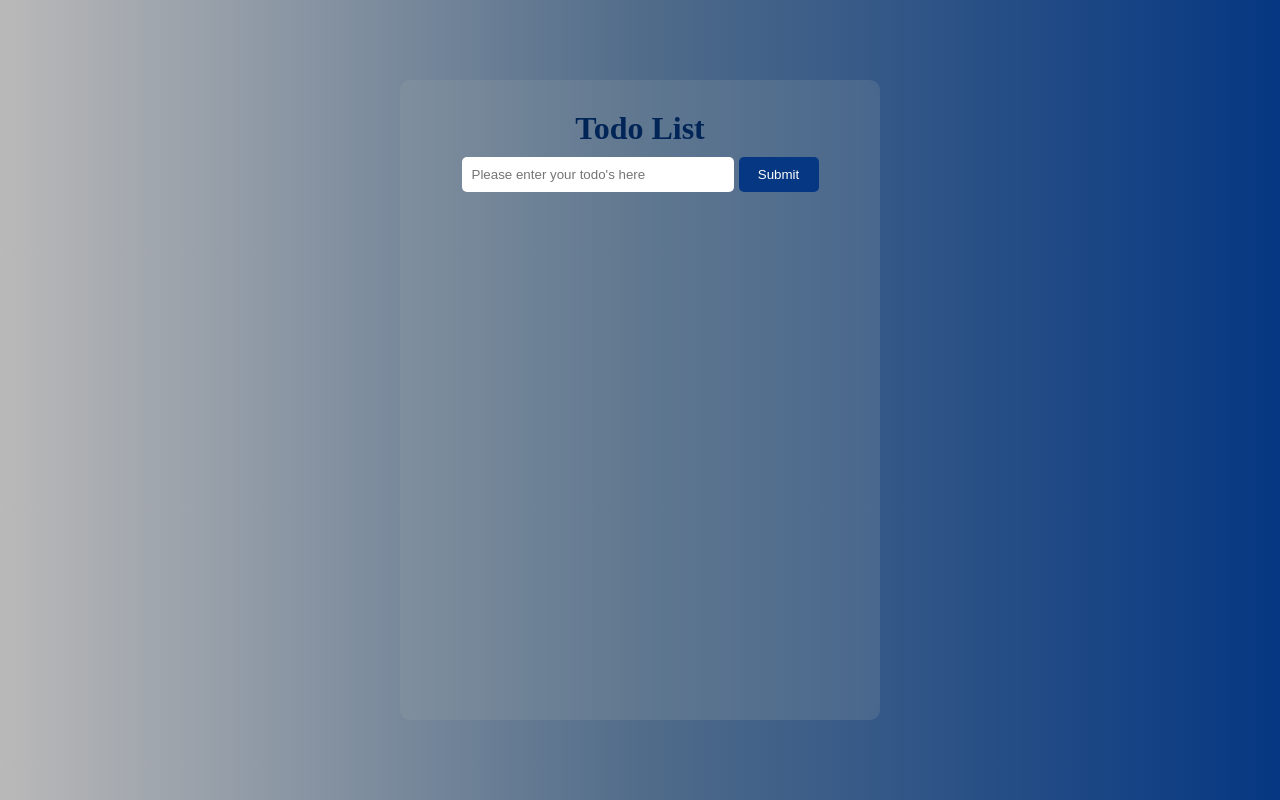
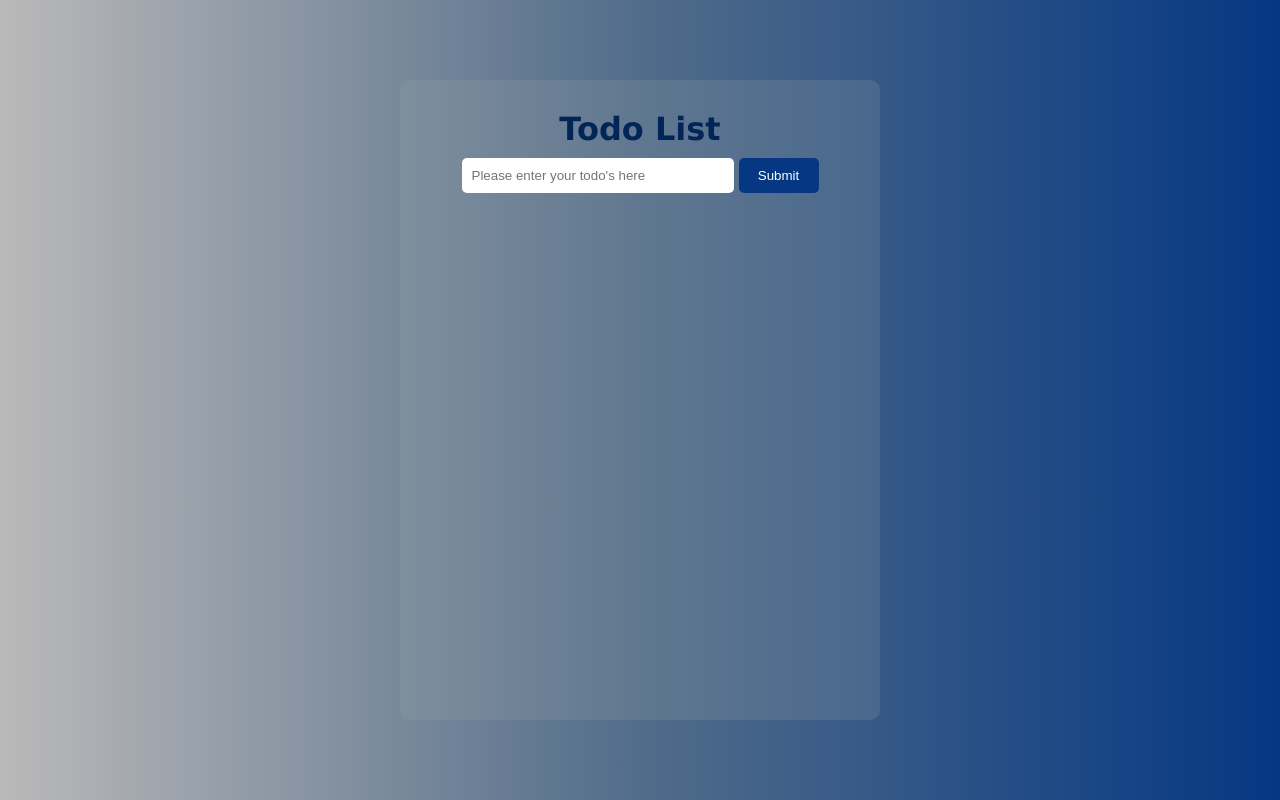
Before and after one commit to Tnath1/react_todo, a React (Vite) app: page / in a window 1280 px wide. Built offline with nearby package versions, Linux system fonts and the light colour scheme.

Commit message:
font and color

```diff
--- a/src/index.css
+++ b/src/index.css
@@ -6,6 +6,7 @@
 
 body {
   background: linear-gradient(to right, #bab9b9, #516c8a, #053782);
+  font-family: Geneva, Tahoma, sans-serif;
 }
 
 div.todoContainer {
@@ -72,6 +73,7 @@ div ul li p {
   display: flex;
   justify-content: center;
   align-items: center;
+  color: #fff;
 }
 
 div ul li {
```
